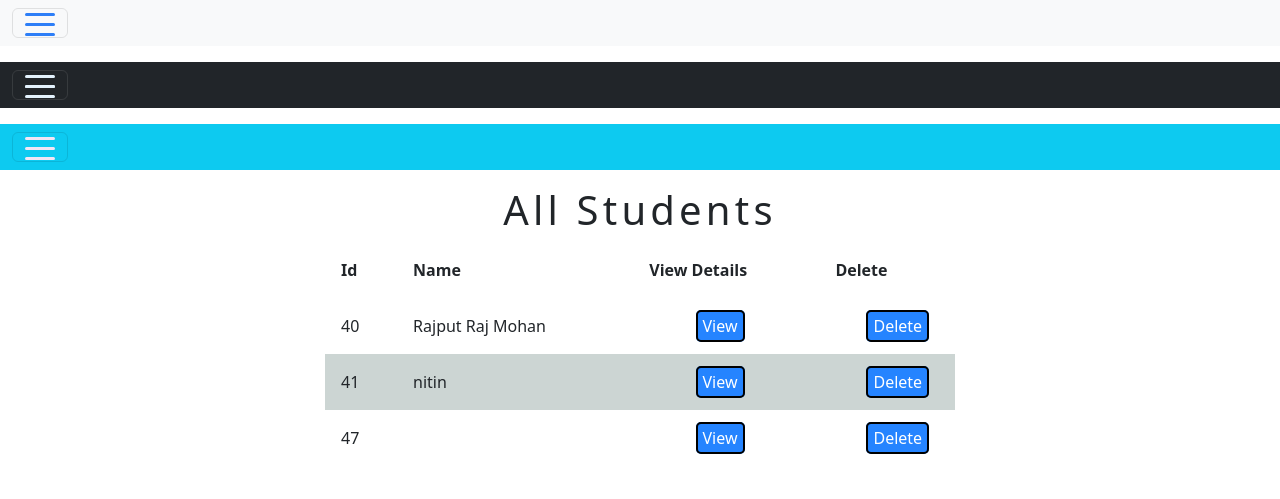
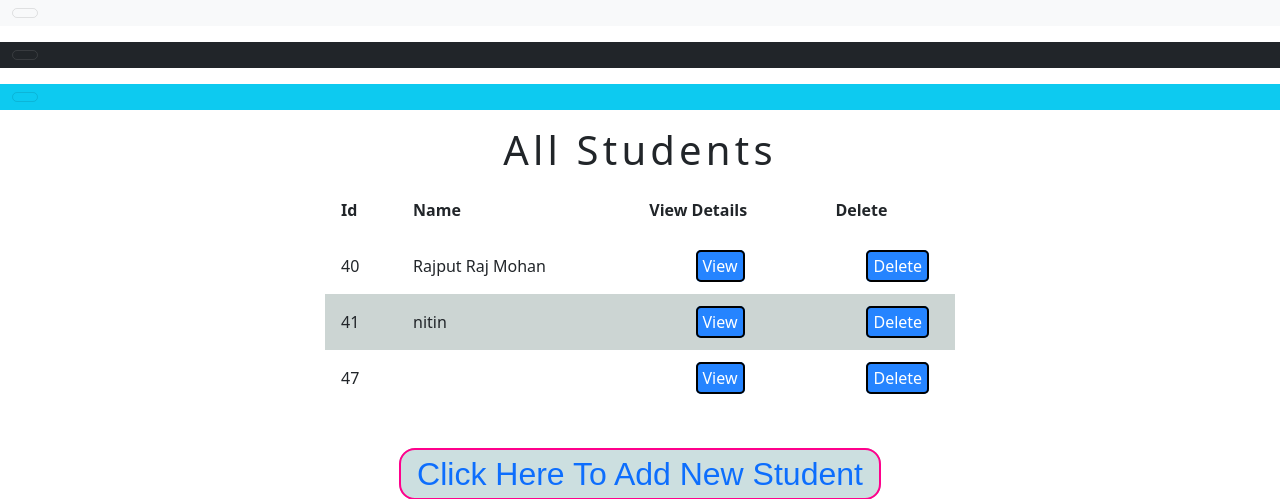
Before and after one commit to rampravesh22/django-practice, a Django app: page / in a window 1280 px wide. Shown: the top 499 px of the page. Run offline with Django 4.2, Linux system fonts and the light colour scheme; data comes from the database, SQL or seed files in the repository; some libraries are stand-ins or nearby versions.

Commit message:
just commit

```diff
--- a/related_name/core/static/css/core.css
+++ b/related_name/core/static/css/core.css
@@ -178,178 +178,3 @@ input {
     left: 40%;
     margin-bottom: 3rem;
 }
-
-/* Icon 1 */
-
-.animated-icon1,
-.animated-icon2,
-.animated-icon3 {
-    width: 30px;
-    height: 20px;
-    position: relative;
-    margin: 0px;
-    -webkit-transform: rotate(0deg);
-    -moz-transform: rotate(0deg);
-    -o-transform: rotate(0deg);
-    transform: rotate(0deg);
-    -webkit-transition: .5s ease-in-out;
-    -moz-transition: .5s ease-in-out;
-    -o-transition: .5s ease-in-out;
-    transition: .5s ease-in-out;
-    cursor: pointer;
-}
-
-.animated-icon1 span,
-.animated-icon2 span,
-.animated-icon3 span {
-    display: block;
-    position: absolute;
-    height: 3px;
-    width: 100%;
-    border-radius: 9px;
-    opacity: 1;
-    left: 0;
-    -webkit-transform: rotate(0deg);
-    -moz-transform: rotate(0deg);
-    -o-transform: rotate(0deg);
-    transform: rotate(0deg);
-    -webkit-transition: .25s ease-in-out;
-    -moz-transition: .25s ease-in-out;
-    -o-transition: .25s ease-in-out;
-    transition: .25s ease-in-out;
-}
-
-.animated-icon1 span {
-    background: #2d7ef7;
-}
-
-.animated-icon2 span {
-    background: #e3f2fd;
-}
-
-.animated-icon3 span {
-    background: #f3e5f5;
-}
-
-.animated-icon1 span:nth-child(1) {
-    top: 0px;
-}
-
-.animated-icon1 span:nth-child(2) {
-    top: 10px;
-}
-
-.animated-icon1 span:nth-child(3) {
-    top: 20px;
-}
-
-.animated-icon1.open span:nth-child(1) {
-    top: 11px;
-    -webkit-transform: rotate(135deg);
-    -moz-transform: rotate(135deg);
-    -o-transform: rotate(135deg);
-    transform: rotate(135deg);
-}
-
-.animated-icon1.open span:nth-child(2) {
-    opacity: 0;
-    left: -60px;
-}
-
-.animated-icon1.open span:nth-child(3) {
-    top: 11px;
-    -webkit-transform: rotate(-135deg);
-    -moz-transform: rotate(-135deg);
-    -o-transform: rotate(-135deg);
-    transform: rotate(-135deg);
-}
-
-/* Icon 3*/
-
-.animated-icon2 span:nth-child(1) {
-    top: 0px;
-}
-
-.animated-icon2 span:nth-child(2),
-.animated-icon2 span:nth-child(3) {
-    top: 10px;
-}
-
-.animated-icon2 span:nth-child(4) {
-    top: 20px;
-}
-
-.animated-icon2.open span:nth-child(1) {
-    top: 11px;
-    width: 0%;
-    left: 50%;
-}
-
-.animated-icon2.open span:nth-child(2) {
-    -webkit-transform: rotate(45deg);
-    -moz-transform: rotate(45deg);
-    -o-transform: rotate(45deg);
-    transform: rotate(45deg);
-}
-
-.animated-icon2.open span:nth-child(3) {
-    -webkit-transform: rotate(-45deg);
-    -moz-transform: rotate(-45deg);
-    -o-transform: rotate(-45deg);
-    transform: rotate(-45deg);
-}
-
-.animated-icon2.open span:nth-child(4) {
-    top: 11px;
-    width: 0%;
-    left: 50%;
-}
-
-/* Icon 4 */
-
-.animated-icon3 span:nth-child(1) {
-    top: 0px;
-    -webkit-transform-origin: left center;
-    -moz-transform-origin: left center;
-    -o-transform-origin: left center;
-    transform-origin: left center;
-}
-
-.animated-icon3 span:nth-child(2) {
-    top: 10px;
-    -webkit-transform-origin: left center;
-    -moz-transform-origin: left center;
-    -o-transform-origin: left center;
-    transform-origin: left center;
-}
-
-.animated-icon3 span:nth-child(3) {
-    top: 20px;
-    -webkit-transform-origin: left center;
-    -moz-transform-origin: left center;
-    -o-transform-origin: left center;
-    transform-origin: left center;
-}
-
-.animated-icon3.open span:nth-child(1) {
-    -webkit-transform: rotate(45deg);
-    -moz-transform: rotate(45deg);
-    -o-transform: rotate(45deg);
-    transform: rotate(45deg);
-    top: 0px;
-    left: 8px;
-}
-
-.animated-icon3.open span:nth-child(2) {
-    width: 0%;
-    opacity: 0;
-}
-
-.animated-icon3.open span:nth-child(3) {
-    -webkit-transform: rotate(-45deg);
-    -moz-transform: rotate(-45deg);
-    -o-transform: rotate(-45deg);
-    transform: rotate(-45deg);
-    top: 21px;
-    left: 8px;
-}
```
